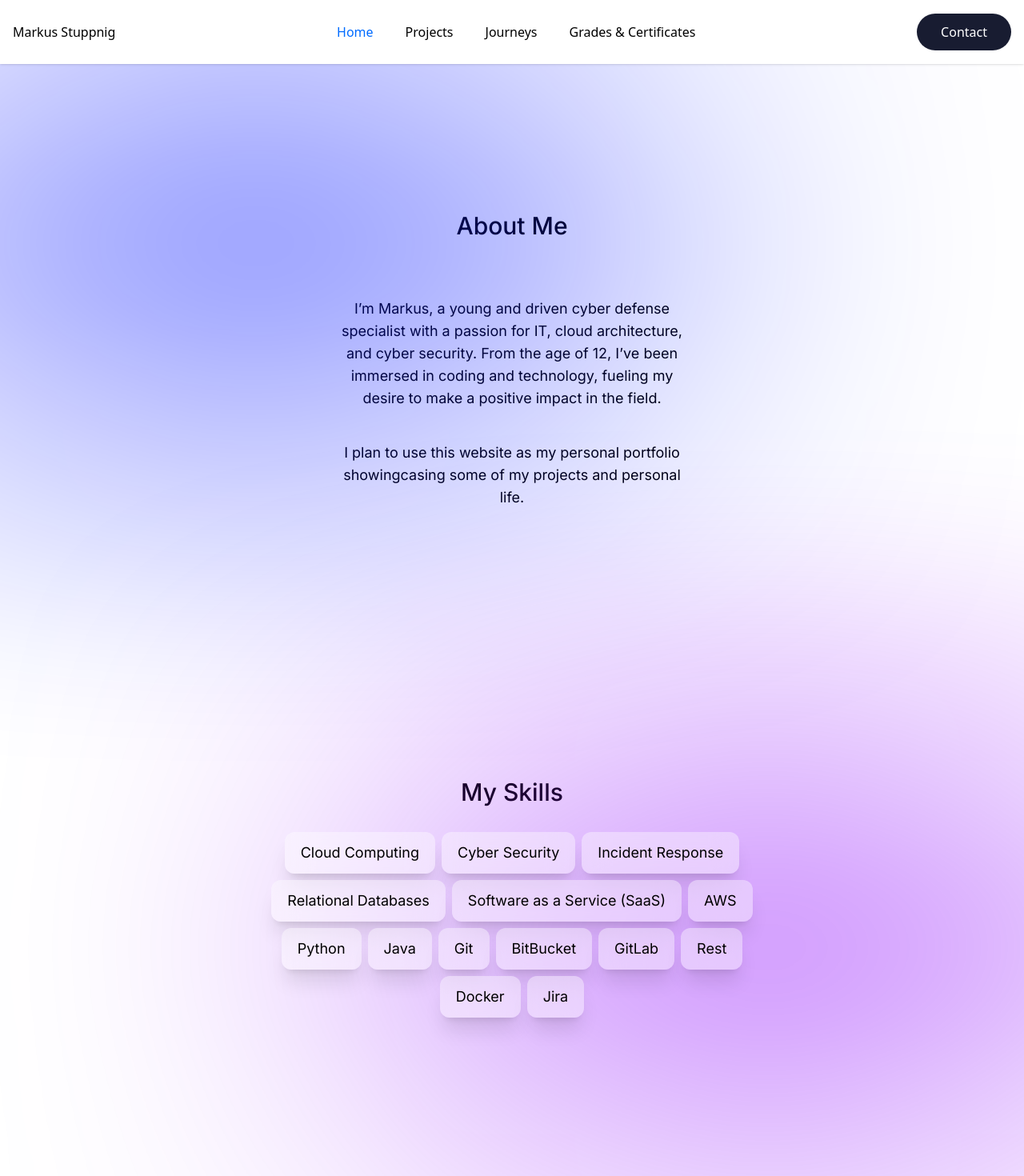
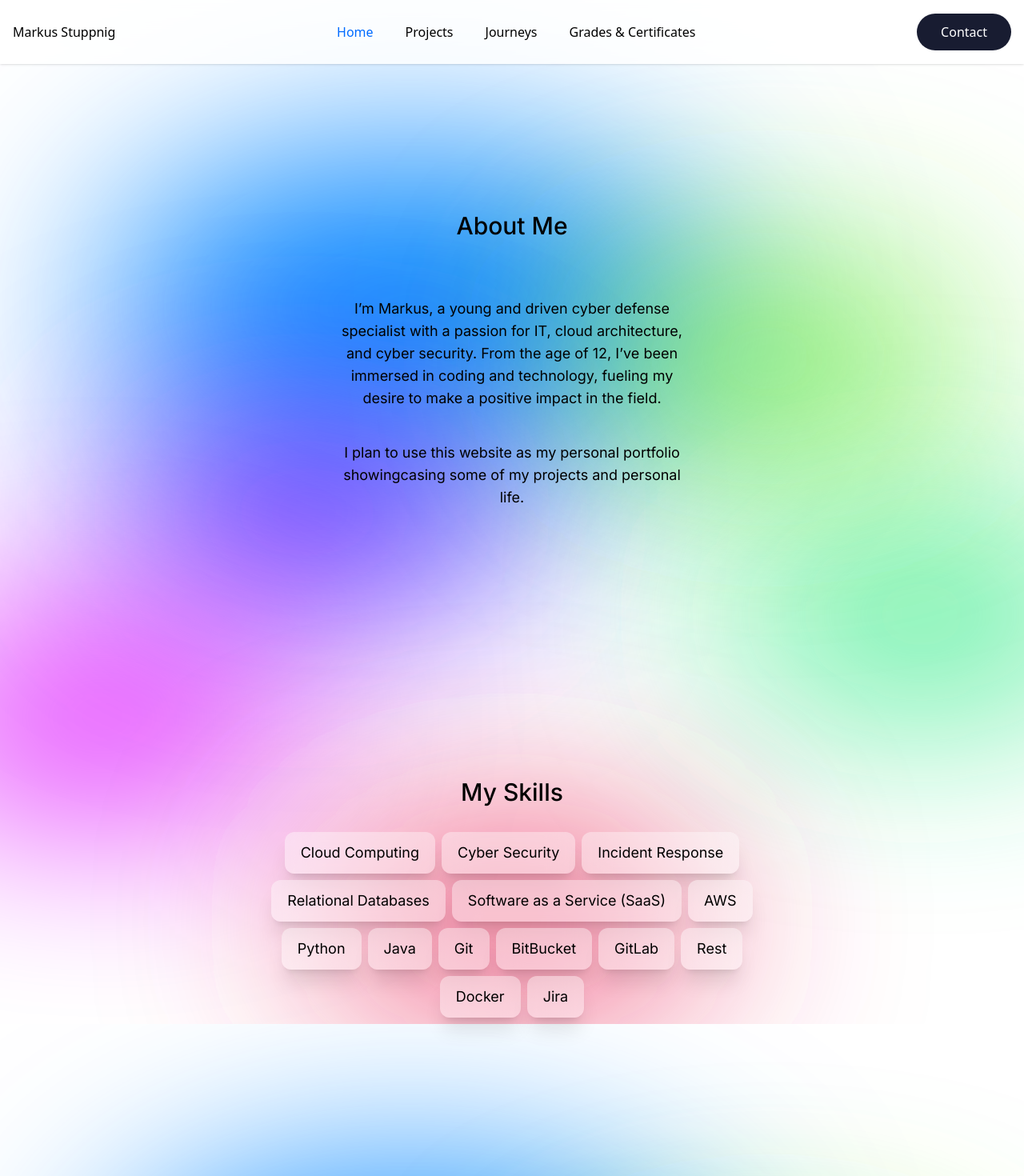
Before and after one commit to Markus-Stuppnig/Website, a Next.js app: page / in a window 1280 px wide. Shown: the top 1470 px of the page at 80% size. Built offline with nearby package versions, Linux system fonts and the light colour scheme.

Commit message:
Final version of BG; Adds first journal entry

```diff
--- a/app/(pages)/(home)/layout.tsx
+++ /dev/null
@@ -1,22 +0,0 @@
-import React from "react";
-
-export default function ColorsLayout({
-  children,
-}: {
-  children: React.ReactNode;
-}) {
-  return (
-	<div>
-		<div className="relative">
-			<div style={{backgroundColor: 'rgba(3, 20, 255, 1)'}} className="absolute top-[-5rem] left-[-10rem] h-[15rem] w-[60rem] rounded-full blur-[200px]"></div>
-
-			<div style={{backgroundColor: 'rgba(140, 3, 252, 1)'}} className="absolute top-[50rem] right-[-10rem] h-[15rem] w-[60rem] rounded-full blur-[200px]"></div>
-
-			<div style={{backgroundColor: 'rgba(3, 122, 255, 1)'}} className="absolute top-[120rem] left-[-20rem] h-[20rem] w-[80rem] rounded-full blur-[200px]"></div>
-
-			<div style={{backgroundColor: 'rgba(3, 252, 40, 0.3)'}} className="absolute top-[160rem] right-[5rem] h-[25rem] w-[60rem] rounded-full blur-[200px]"></div>
-		</div>
-		{children}
-	</div>
-  );
-}
--- a/app/contact/page.tsx
+++ b/app/(pages)/contact/page.tsx
@@ -1,8 +1,8 @@
 import Contact from "@/components/Contact/Contact";
 
-export default function ContactPage() {
+export default function Home() {
   return (
-    <main className="mt-10 relative">
+    <main className="mt-10">
       <Contact />
     </main>
   );
--- a/app/(pages)/journeys/page.tsx
+++ b/app/(pages)/journeys/page.tsx
@@ -3,7 +3,7 @@ import Journeys from "@/components/Journeys/Journeys";
 export default function JourneysPage() {
 
   return (
-    <main className="mt-10 relative">
+    <main className="mt-10">
 	    <Journeys />
     </main>
   );
--- a/app/(pages)/projects/page.tsx
+++ b/app/(pages)/projects/page.tsx
@@ -2,7 +2,7 @@ import Projects from "@/components/Projects/Projects";
 
 export default function ProjectsPage() {
   return (
-    <main className="mt-10 relative">
+    <main className="mt-10">
 	    <Projects />
     </main>
   )
--- a/app/layout.tsx
+++ b/app/layout.tsx
@@ -16,7 +16,7 @@ export default function RootLayout({
 
   return (
     <html lang="en" className='scroll-smooth overflow-scroll' style={{scrollBehavior:'smooth'}}>
-      <body>
+      <body style={{background: "url('svgviewer-output.svg') no-repeat center center fixed", backgroundSize: 'cover'}}>
         <Navbar />
         <div className="overflow-x-hidden">
           <div className={`${inter.className} bg-gray-50 text-gray-950 pt-28 sm:pt-36`}>
--- a/components/Journeys/JourneySection.tsx
+++ b/components/Journeys/JourneySection.tsx
@@ -22,9 +22,7 @@ export default function JourneySection({journey, indexOfJourney}: {journey: Jour
 					<SectionHeading>
 						{journey.title}
 					</SectionHeading>
-					<p>
-						{journey.description}
-					</p>
+					<p className="text-lg" dangerouslySetInnerHTML={{ __html: journey.description }} />
 				</div>
 			</div>
 		</div>
--- a/components/Journeys/journeysData.tsx
+++ b/components/Journeys/journeysData.tsx
@@ -9,7 +9,7 @@ export const journeysData: Journey[] = [
 	{
 		title: "Exchange Semester USA",
 		description: [
-			"",
+			"On December 13<sup>th</sup> I stepped onto a plane, headed to Chicago, United States. With only 16 years of age, I was on my way into a completely different life, meeting people from another culture and staying there for a whole semester. Now that it's all over, I can comfortably say that it was the best decision I ever made. I built so many friendships, still being close with some of them. And of course, my ability and my skills with the english language skyrocketed. I not only created lasting memories, but also improved as a person. I am sooo thankful for the time I spent there and all the opportunities that came up for me. Experiencing american culture was truly fascinating.<br />Thank you Ben, Fred, Skyler, Marifer, Jefferson, Ashton, Derek, Christian, and all of you. You made my time in the USA great!",
 		],
 		imagePath: "/img1.jpeg",
 		link: "www.google.com",
--- a/components/Skills/Skills.tsx
+++ b/components/Skills/Skills.tsx
@@ -47,7 +47,7 @@ export default function Skills() {
 						whileHover={{ scale: 1.05 }}
 						animate={inView ? "animate" : "initial"}
 						custom={index}
-						transition={{ duration: 0.3 }}
+						transition={{ duration: 0.1 }}
 						viewport={{ once: false }}
 					>
 							{skill}
```
Also changed, not shown: public/svgviewer-output.svg (added).
